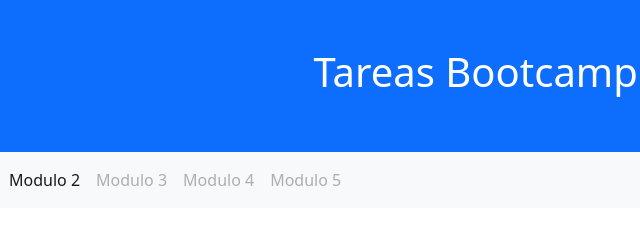
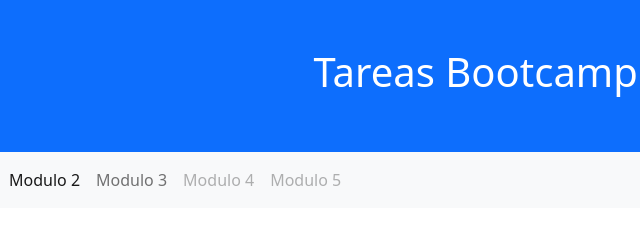
Before and after one commit to toffycaluga/tareas, a plain HTML site: page index.html in a window 1280 px wide. Shown: the top 250 px of the page, 11-651 px from the left. Drawn offline with nearby package versions, Linux system fonts and the light colour scheme.

Commit message:
Update index.html

```diff
--- a/index.html
+++ b/index.html
@@ -18,7 +18,7 @@
         <a class="nav-link active" href="#">Modulo 2</a>
       </li>
       <li class="nav-item">
-        <a class="nav-link disabled" href="#">Modulo 3</a>
+        <a class="nav-link " href="modulo3/index.html">Modulo 3</a>
       </li>
       <li class="nav-item">
         <a class="nav-link disabled" href="#">Modulo 4</a>
```
